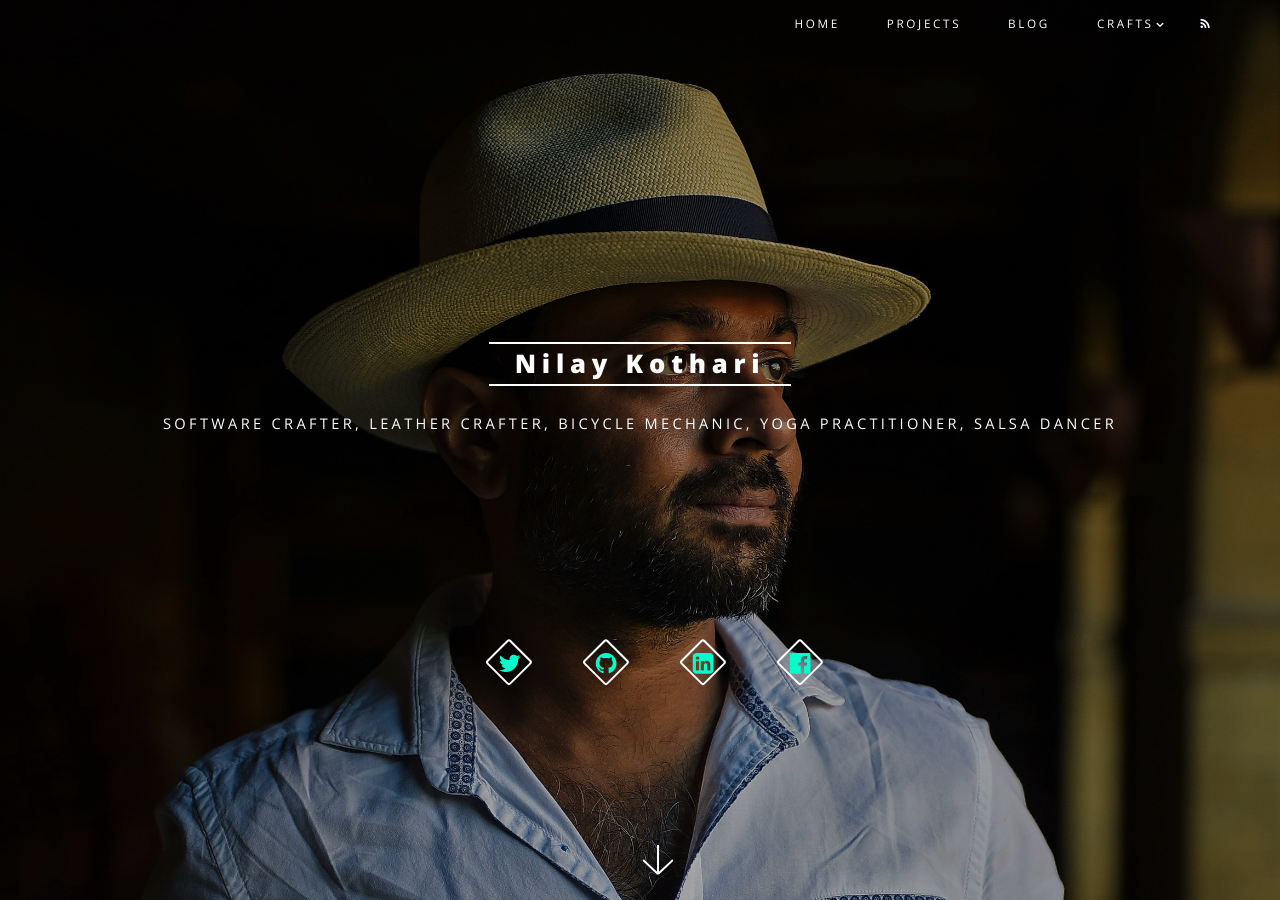
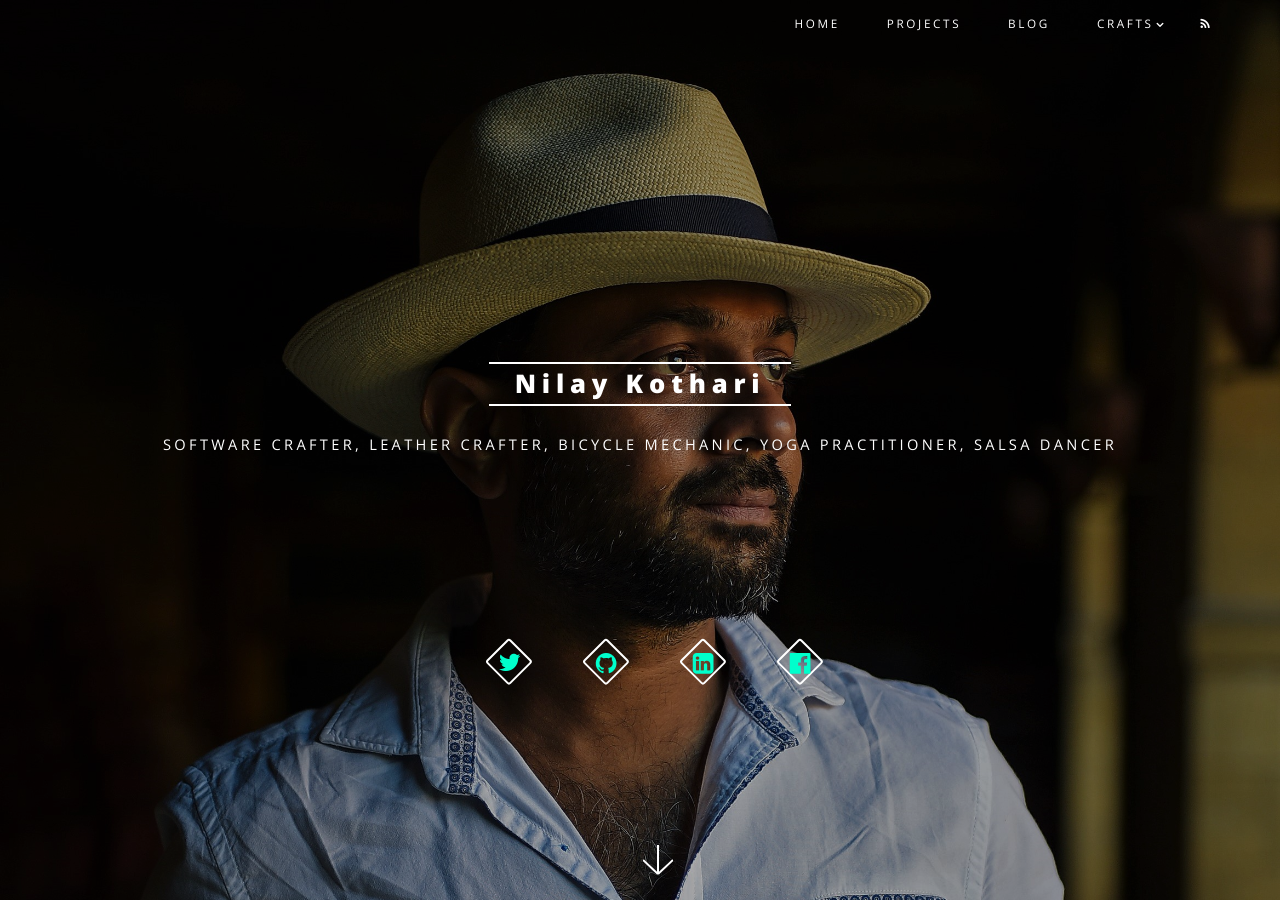
Before and after one commit to nilaymk/nilaymk.github.io, a Jekyll site: the page built from index.md, in a window 1280 px wide and 900 px high. Built offline with Jekyll 4.4.1, drawn with Linux system fonts in a browser that asks for light colours.

Commit message:
Fix paragraph and header margins

```diff
--- a/css/main.scss
+++ b/css/main.scss
@@ -97,7 +97,7 @@ $baseurl: '{{ site.baseurl }}/images';
 	}
 
 	p {
-		margin: 0 0 _size(element-margin) 0;
+		margin: 0 0 (_size(element-margin) * 0.5) 0;
 	}
 
 	h1, h2, h3, h4, h5, h6 {
@@ -105,8 +105,8 @@ $baseurl: '{{ site.baseurl }}/images';
 		font-weight: _font(weight-extrabold);
 		letter-spacing: _size(letter-spacing-alt);
 		line-height: 1em;
-		margin: 0 0 (_size(element-margin) * 0.5) 0;
-		/* text-transform: uppercase; */
+		margin: (_size(element-margin) * 0.5) 0 (_size(element-margin) * 0.5) 0;
+		text-transform: capitalize;
 
 		code {
 			text-transform: none;
@@ -1689,6 +1689,7 @@ $baseurl: '{{ site.baseurl }}/images';
 			position: absolute;
 			top: 0;
 			text-transform: none;
+			margin-top: 0em;
 
 			a {
 				border: 0;
```
